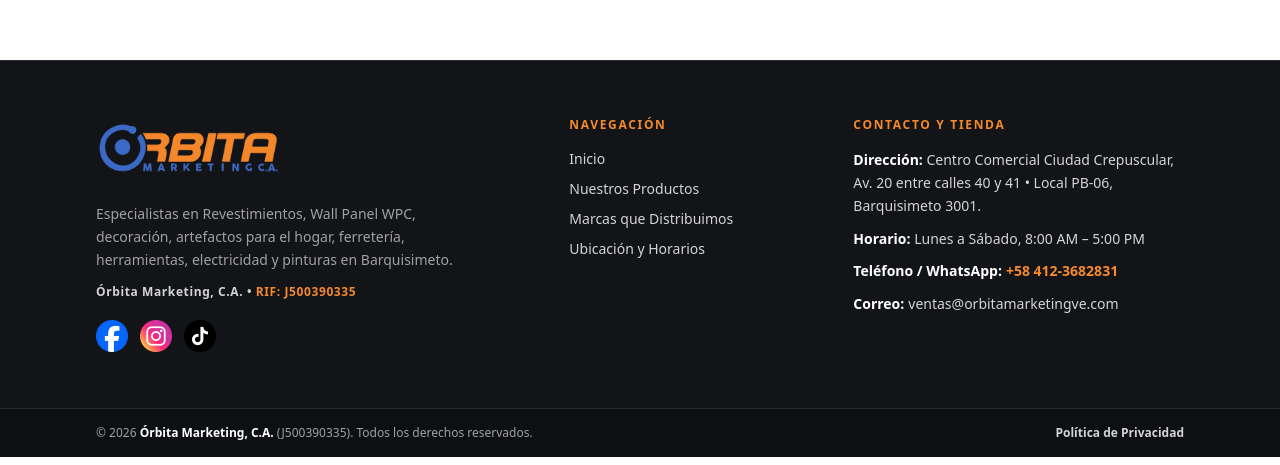
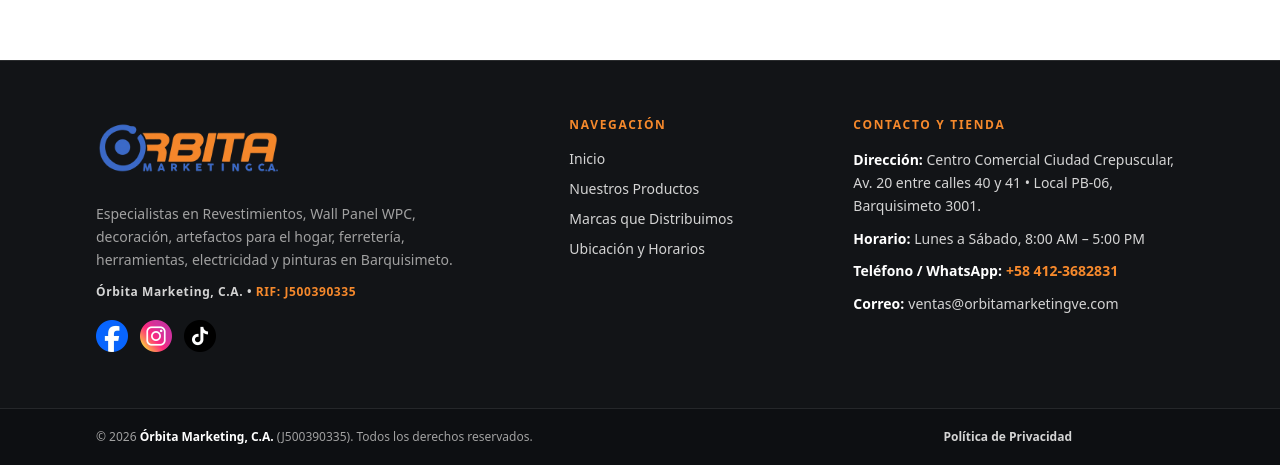
Before and after one commit to cortezhj/orbita_marketing, a Vue app: page / in a window 1280 px wide. Shown: the part 4010-4475 px from the top of the page. Built offline with nearby package versions, Linux system fonts and the light colour scheme.

Commit message:
style(footer): add right offset to privacy policy link so floating WhatsApp button never overlaps it

```diff
--- a/src/App.vue
+++ b/src/App.vue
@@ -52,8 +52,7 @@ onUnmounted(() => {
 </script>
 
 <template>
-  <!-- min-h-dvh and bottom padding prevent Meta In-App Browser bottom toolbar from covering content -->
-  <div class="min-h-dvh bg-white pb-20 text-[#121417] sm:pb-0">
+  <div class="min-h-dvh bg-white text-[#121417]">
     <!-- 1. Header (Logo, dirección corta, teléfono y WhatsApp) -->
     <NavbarHeader />
 
--- a/src/components/FooterSection.vue
+++ b/src/components/FooterSection.vue
@@ -116,8 +116,8 @@ const currentYear = new Date().getFullYear()
     </div>
 
     <!-- Bottom Legal Bar -->
-    <div class="border-t border-white/10 bg-[#0D0F12] py-4 text-xs text-neutral-400">
-      <div class="mx-auto flex max-w-6xl flex-col items-center justify-between gap-2 px-4 sm:flex-row sm:px-6 lg:px-8">
+    <div class="border-t border-white/10 bg-[#0D0F12] pt-4 pb-16 text-xs text-neutral-400 sm:py-5">
+      <div class="mx-auto flex max-w-6xl flex-col items-center justify-between gap-2 px-4 sm:flex-row sm:pl-6 sm:pr-40 lg:pl-8 lg:pr-44 xl:pr-36">
         <p>
           © {{ currentYear }} <strong class="text-white">{{ siteConfig.business.legalName }}</strong> ({{ siteConfig.business.rif }}). Todos los derechos reservados.
         </p>
--- a/src/components/PrivacyPolicyModal.vue
+++ b/src/components/PrivacyPolicyModal.vue
@@ -84,7 +84,7 @@ defineEmits<{
             <a :href="`mailto:${siteConfig.business.complianceEmail}`" class="font-bold text-[#121417] underline">
               {{ siteConfig.business.complianceEmail }}
             </a>
-            o directamente en nuestro local físico ubicado en el {{ siteConfig.business.fullAddress }}
+            o directamente en nuestro local físico ubicado en la {{ siteConfig.business.fullAddress }}
           </p>
         </section>
       </div>
```
